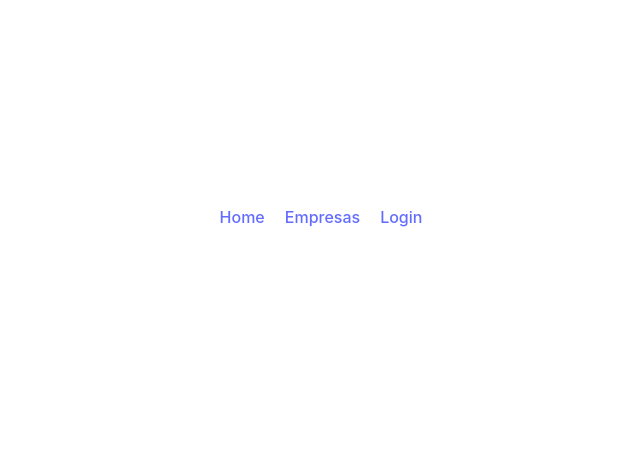
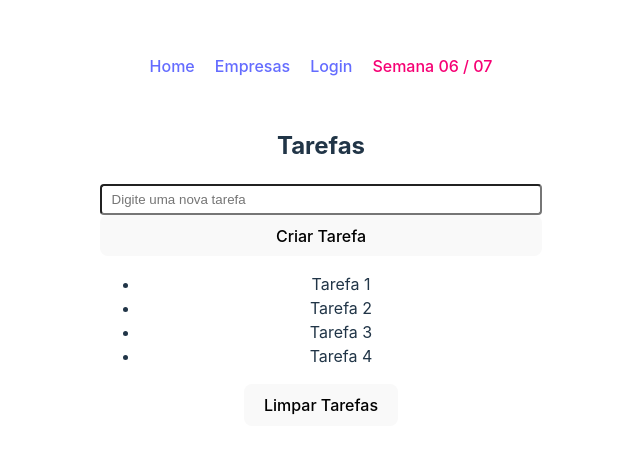
Before and after one commit to FullStack-Coqueiros/aulas-react, a React (Vite) app: page /semana-06 in a window 1280 px wide. Before the commit this address had no page. Shown: the part 183-636 px from the top of the page, without its empty margins (319-959 px from the left). Built offline with nearby package versions, Linux system fonts and the light colour scheme.

Commit message:
Resolução semana 07

```diff
--- a/src/App.jsx
+++ b/src/App.jsx
@@ -9,7 +9,8 @@ import Empresa from './pages/Empresa/Empresa.jsx'
 import Empresas from './pages/Empresas/Empresas.jsx'
 import Header from './components/Header/Header.jsx'
 import Login from './pages/Login/Login.jsx'
-import Noticias from './pages/Noticias/Noticias'
+import Noticias from './pages/Noticias/Noticias.jsx'
+import Task from './pages/Task-Semana06/Task.jsx'
 
 function App() {
 
@@ -25,6 +26,9 @@ function App() {
           <Route path='noticias' element={<Noticias />} />
           <Route path='empresas' element={<Empresas />} />
           <Route path='empresa/:empresa' element={<Empresa />} />
+
+          {/* EXERCÍCIOS */}
+          <Route path='semana-06' element={<Task />} />
 
           {/* localhost:5137/empresas/NOME_EMPRESA */}
           {/* localhost:5137/empresas/audaces */}
--- a/src/components/Header/Header.jsx
+++ b/src/components/Header/Header.jsx
@@ -19,6 +19,10 @@ function Header() {
           <NavLink to="login">Login</NavLink>
         </li>
 
+        <li className="menu-item">
+          <NavLink to="semana-06">Semana 06 / 07</NavLink>
+        </li>
+
       </ul>
     </nav>
   )
--- a/src/components/TasksComponents/Form/Formulario.jsx
+++ b/src/components/TasksComponents/Form/Formulario.jsx
@@ -1,12 +1,26 @@
+import { useState } from "react"
+
 function Formulario({ handleSubmit }) {
 
-    const criarTarefa = () => {
-        handleSubmit('Nova tarefa criada')
+    const [form, setForm] = useState()
+
+    const handleChange = (event) => {
+        setForm(event.target.value)
     }
+
+    const criarTarefa = (event) => {
+        event.preventDefault()
+        handleSubmit(form)
+    }
+
     return (
-        <form>
-            <input placeholder="Digite uma nova tarefa" type="text"/>
-            <button onClick={criarTarefa}>Criar Tarefa</button>
+        <form onSubmit={criarTarefa}>
+            <input value={form}
+                onChange={handleChange}
+                placeholder="Digite uma nova tarefa"
+                type="text"/>
+
+            <button type="submit">Criar Tarefa</button>
         </form>
     )
 }
--- a/src/pages/Task-Semana06/Task.jsx
+++ b/src/pages/Task-Semana06/Task.jsx
@@ -1,20 +1,37 @@
 import ToDo from "../../components/TasksComponents/ToDo/ToDo"
 import Formulario from "../../components/TasksComponents/Form/Formulario"
+import { useState, useEffect } from "react"
+
 function Task() {
 
-
-    const tarefas = [
+    const [tarefas, setTarefas] = useState([
         'Tarefa 1',
         'Tarefa 2',
         'Tarefa 3',
         'Tarefa 4'
-    ]
+    ])
+
+    useEffect(() => {
+        document.title = `${tarefas.length} cadastradas.`
+    })
+
+    const novaTarefaCriada = (novaTarefa) => {
+        console.log(`${novaTarefa} foi criada.`)
+
+        setTarefas([...tarefas, novaTarefa])
+    }
+
+    const limparTarefas = () => {
+        setTarefas([])
+    }
 
     return (
         <>
             <h2>Tarefas</h2>
-            <Formulario />
+            <Formulario handleSubmit={novaTarefaCriada} />
             <ToDo tarefas={tarefas}/>
+
+            <button onClick={limparTarefas}>Limpar Tarefas</button>
         </>
     )
 }
```
